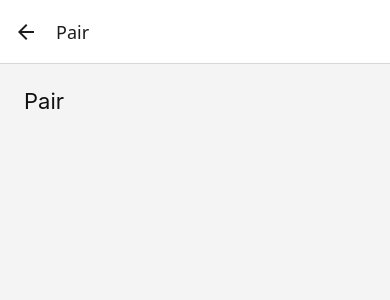
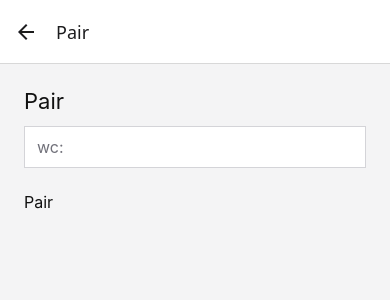
Before and after one commit to o-mid/SignSight, a React Native app: screen /Pair in a window 390 px wide. Shown: the top 300 px of the page. Built offline with nearby package versions, Linux system fonts and the light colour scheme.

Commit message:
feat: paste wc uri to pair

```diff
--- a/src/screens/PairScreen.tsx
+++ b/src/screens/PairScreen.tsx
@@ -1,9 +1,43 @@
-import { StyleSheet, Text, View } from 'react-native';
+import { useState } from 'react';
+import { Pressable, StyleSheet, Text, TextInput, View } from 'react-native';
+import { pairWithUri } from '../wallet/pairUri';
 
 export default function PairScreen() {
+  const [uri, setUri] = useState('');
+  const [busy, setBusy] = useState(false);
+
+  async function onPair(): Promise<void> {
+    setBusy(true);
+    try {
+      await pairWithUri(uri);
+    } catch {
+      // surfaced in a later commit
+    } finally {
+      setBusy(false);
+    }
+  }
+
   return (
     <View style={styles.wrap}>
       <Text style={styles.title}>Pair</Text>
+      <TextInput
+        style={styles.input}
+        value={uri}
+        onChangeText={setUri}
+        placeholder="wc:"
+        placeholderTextColor="#71717a"
+        autoCapitalize="none"
+        autoCorrect={false}
+      />
+      <Pressable
+        style={styles.button}
+        onPress={() => {
+          void onPair();
+        }}
+        disabled={busy}
+      >
+        <Text style={styles.buttonText}>Pair</Text>
+      </Pressable>
     </View>
   );
 }
@@ -17,5 +51,23 @@ const styles = StyleSheet.create({
   title: {
     fontSize: 22,
     color: '#111',
+    marginBottom: 12,
+  },
+  input: {
+    borderWidth: 1,
+    borderColor: '#d4d4d8',
+    backgroundColor: '#fff',
+    color: '#111',
+    paddingHorizontal: 12,
+    paddingVertical: 10,
+    fontSize: 16,
+    marginBottom: 12,
+  },
+  button: {
+    paddingVertical: 12,
+  },
+  buttonText: {
+    fontSize: 16,
+    color: '#111',
   },
 });
--- /dev/null
+++ b/src/wallet/pairUri.ts
@@ -0,0 +1,37 @@
+import { getWalletKit } from './walletKit'
+
+export class PairError extends Error {
+  override readonly name = 'PairError'
+
+  constructor(message: string) {
+    super(message)
+  }
+}
+
+function pairErrorMessage(error: unknown): string {
+  if (error instanceof Error && error.message.length > 0) {
+    return error.message
+  }
+  if (
+    typeof error === 'object' &&
+    error !== null &&
+    'message' in error &&
+    typeof error.message === 'string' &&
+    error.message.length > 0
+  ) {
+    return error.message
+  }
+  return 'Pairing failed.'
+}
+
+export async function pairWithUri(uri: string): Promise<void> {
+  const trimmed = uri.trim()
+  if (trimmed.length === 0) {
+    throw new PairError('URI is empty.')
+  }
+  try {
+    await getWalletKit().pair({ uri: trimmed })
+  } catch (error: unknown) {
+    throw new PairError(pairErrorMessage(error))
+  }
+}
```
